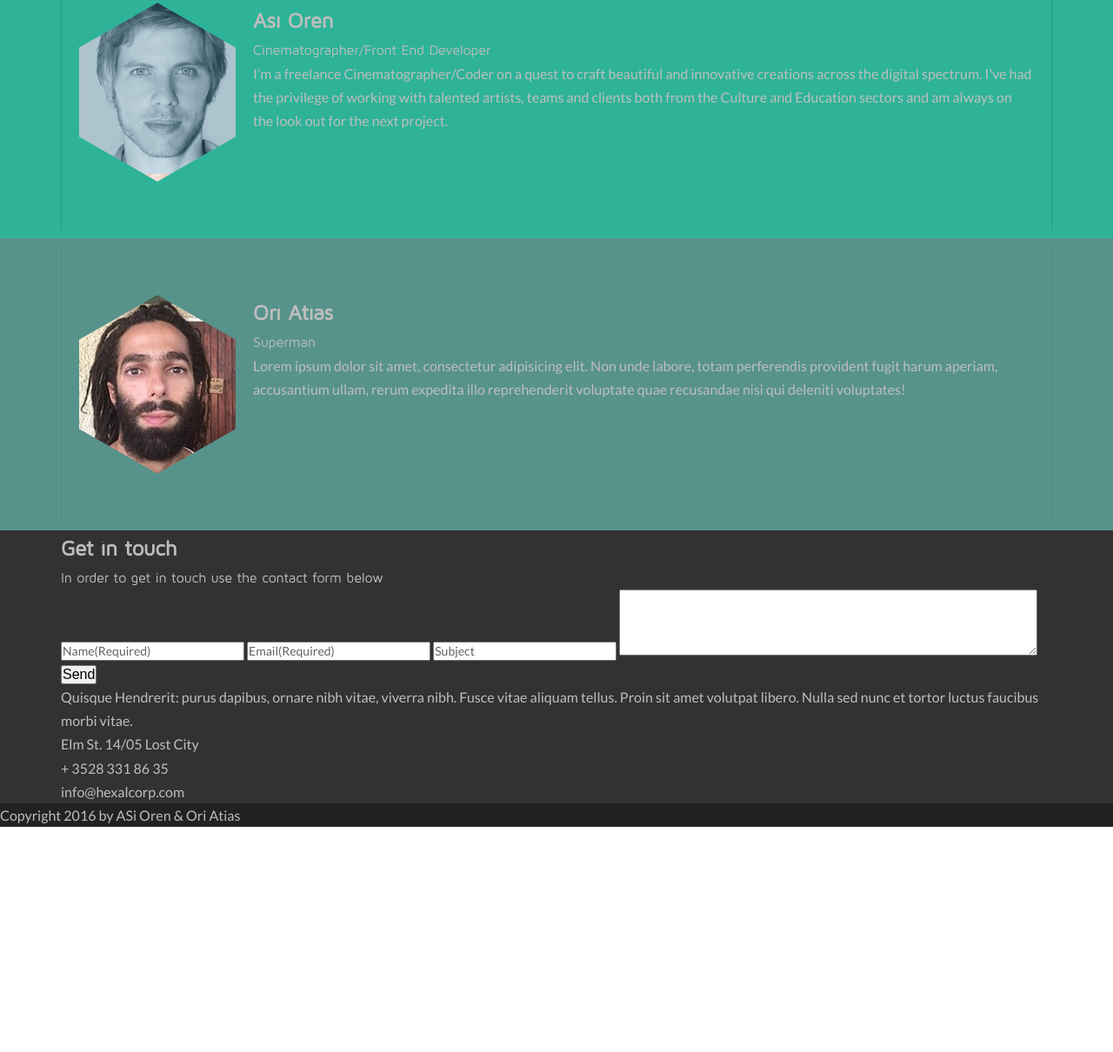
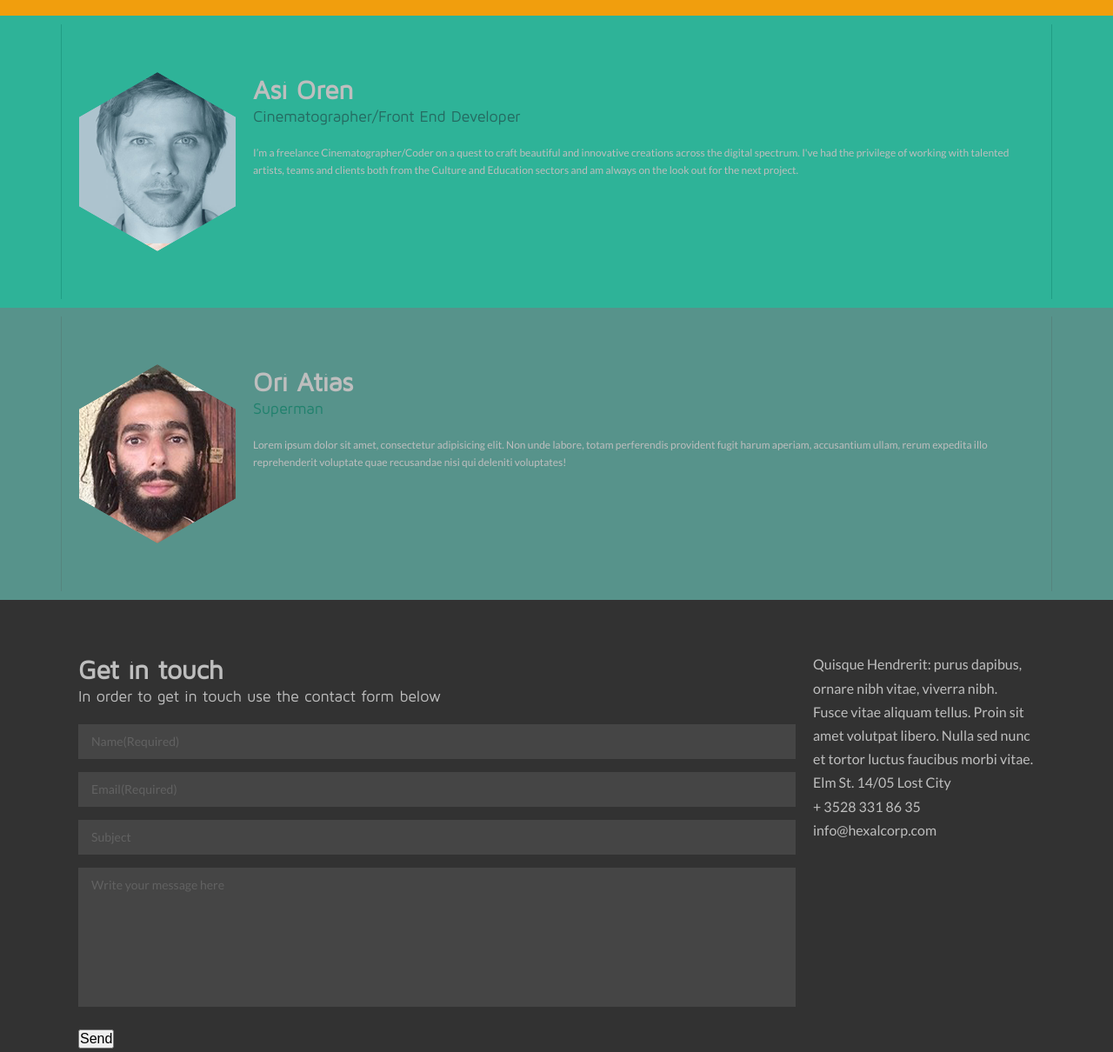
Before and after one commit to oriati/memeGen, a website: page index.html in a window 1280 px wide. Shown: the part 1020-2230 px from the top of the page at 87% size. Before the commit the page ends 1971 px from the top, so only its background shows below. Drawn offline with nearby package versions, Linux system fonts and the light colour scheme; files that its build step writes are made by us from their sources.

Commit message:
css is awsome

```diff
--- a/index.html
+++ b/index.html
@@ -60,12 +60,12 @@
 
             <div class="editor-tools">
                 <div class="top-text">
-                    <input type="text"  onkeyup  =   "renderImage()" class="editor-tools__text-top">
-                    <input type="color" oninput  =   "updateFont(0, 'color', this.value)" class="editor-font__color" value="#101010">
-                    <button             onclick  =   "updateFont(0, 'sizeMod', 2)"> + </button>
-                    <button             onclick  =   "updateFont(0, 'sizeMod', -2)"> - </button>
-                    <button             onclick  =   "updateFont(0, 'shadow')">Shadow</button>
-                    <select             onChange =   "updateFont(0, 'font',value')" class="editor-tools__font">
+                    <input type="text" onkeyup="renderImage()" class="editor-tools__text-top">
+                    <input type="color" oninput="updateFont(0, 'color', this.value)" class="editor-font__color" value="#101010">
+                    <button onclick="updateFont(0, 'sizeMod', 2)"> + </button>
+                    <button onclick="updateFont(0, 'sizeMod', -2)"> - </button>
+                    <button onclick="updateFont(0, 'shadow')">Shadow</button>
+                    <select onChange="updateFont(0, 'font',value')" class="editor-tools__font">
                         <option value="Arial">Arial</option>
                         <option value="Verdana">Verdana</option>
                         <option value="Times New Roman">Times New Roman</option>
@@ -73,12 +73,12 @@
                     </select>
                 </div>
                 <div class="bottom-text">
-                    <input type="text"  onkeyup  =  "renderImage()" class="editor-tools__text-bot">
-                    <input type="color" oninput  =  "updateFont(1, 'color', this.value)" class="editor-font__color" value="#101010">
-                    <button             onclick  =  "updateFont(1, 'sizeMod', 2)"> + </button>
-                    <button             onclick  =  "updateFont(1, 'sizeMod', -2)"> - </button>
-                    <button             onclick  =  "updateFont(1, 'shadow')">Shadow</button>
-                    <select             onChange =  "updateFont(1, 'font', value)" class="editor-tools__font">
+                    <input type="text" onkeyup="renderImage()" class="editor-tools__text-bot">
+                    <input type="color" oninput="updateFont(1, 'color', this.value)" class="editor-font__color" value="#101010">
+                    <button onclick="updateFont(1, 'sizeMod', 2)"> + </button>
+                    <button onclick="updateFont(1, 'sizeMod', -2)"> - </button>
+                    <button onclick="updateFont(1, 'shadow')">Shadow</button>
+                    <select onChange="updateFont(1, 'font', value)" class="editor-tools__font">
                         <option value="Arial">Arial</option>
                         <option value="Verdana">Verdana</option>
                         <option value="Times New Roman">Times New Roman</option>
@@ -127,20 +127,20 @@
     </div>
 
     <div class="contact" id="contact">
-        <div class="container">
-            <form action="GET">
+        <div class="container flex">
+            <form action="GET" class="contact__form">
                 <h2>Get in touch</h2>
                 <div class="sub-title">In order to get in touch use the contact form below</div>
                 <input type="text" placeholder="Name(Required)" />
                 <input type="email" placeholder="Email(Required)" />
                 <input type="subject" placeholder="Subject" />
-                <textarea rows="4" cols="50" placeholder="Write your message here">
-            </textarea>
+                <textarea rows="4" cols="50" placeholder="Write your message here"></textarea>
                 <button type="submit">Send</button>
             </form>
             <div class="contact__info">
                 <div class="contact--info-desc">
-                Quisque Hendrerit: purus dapibus, ornare nibh vitae, viverra nibh. Fusce vitae aliquam tellus. Proin sit amet volutpat libero. Nulla sed nunc et tortor luctus faucibus morbi vitae.
+                    Quisque Hendrerit: purus dapibus, ornare nibh vitae, viverra nibh. Fusce vitae aliquam tellus. Proin sit amet volutpat libero.
+                    Nulla sed nunc et tortor luctus faucibus morbi vitae.
                 </div>
                 <div class="contact--info-address">Elm St. 14/05 Lost City</div>
                 <div class="contact--info-phone">+ 3528 331 86 35</div>
--- a/scss/_about.scss
+++ b/scss/_about.scss
@@ -1,10 +1,13 @@
 .about {
     background: var(--active-color);
-    font-size: ren(12px);
+    font-size: rem(12px);
 }
 
 .about__item {
     padding: 10px 0;
+    .sub-title {
+        color: #256a61;
+    }
     .about__item-wrapper {
         padding: 55px 0;
         border-right: solid 1px #219d84;
@@ -12,6 +15,9 @@
     }
     &:nth-child(even) {
         background: var(--active-second-color);
+        .sub-title {
+            color: #20816d;
+        }
         .about__item-wrapper {
             border-right: solid 1px #56847e;
             border-left: solid 1px #56847e;
--- a/scss/_base.scss
+++ b/scss/_base.scss
@@ -27,6 +27,17 @@ a {
 
 h1, h2, h3, h4, h5, h6, .sub-title {
   font-family: var(--title-font);
+  margin: 0;
+  line-height: 1.3;
+}
+
+h2 {
+  font-size: rem(30px);
+}
+
+.sub-title {
+  font-size: rem(18px);
+  margin-bottom: 20px;
 }
 
 ul,
--- a/scss/_contact.scss
+++ b/scss/_contact.scss
@@ -1,3 +1,24 @@
 .contact {
     background: var(--dark-bg);
+    padding: 60px 0;
 }
+.contact__form {
+    margin: 0 20px;
+    width: calc(75% - 30px);
+
+    input, textarea {
+        width: 100%;
+        background: #454545;
+        line-height: 40px;
+        border: none;
+        padding: 0 15px;
+        margin-bottom: 15px;
+        color: var(--main-color);
+        font-size: var(--font-small);
+    }
+}
+.contact__info {
+    font-size: var(--font-small);
+    margin-right: 20px;
+    width: calc(25% - 30px);
+}
--- a/scss/_header.scss
+++ b/scss/_header.scss
@@ -14,6 +14,7 @@ header {
     a.logo {
         color: var(--active-color);
         transition: color 0.2s;
+        line-height: 1;
         &:hover {
             color: var(--warm-bg);
         }
--- a/scss/_helpers.scss
+++ b/scss/_helpers.scss
@@ -4,6 +4,10 @@
 
 button {
   cursor: pointer;
+}
+
+textarea {
+    resize: none;
 }
 
 .clean-btn {
--- a/scss/_meme-chooser.scss
+++ b/scss/_meme-chooser.scss
@@ -1,5 +1,9 @@
 .meme-chooser {
     margin-top: 75px;
+
+    .container {
+        padding: 0;
+    }
 }
 
 .controls {
@@ -11,11 +15,24 @@
 
 .gallery__container {
     margin-bottom: 50px;
+    display: block;
     img {
         width: 60px;
         float: left;
     }
     .hide {
-        opacity: 0.2;
+        display:none;
     }
 }
+
+/*-----------Controls---------------*/
+
+.controls input {
+    height: 35px;
+    line-height: 35px;
+    text-align: center;
+    width: 180px;
+    border: none;
+    border-top: 1px solid var(--dark-bg);
+    border-right: 1px solid var(--dark-bg);
+}
--- a/scss/_vars.scss
+++ b/scss/_vars.scss
@@ -9,6 +9,9 @@ $mobile-breakpoint: 642px;
   --primary-font: Lato;
   --title-font: Maven;
   --logo-font: Molle;
+
+  --font-small: rem(12px);
+
   /* Colors */
   --main-color: #bebebe;
   --title-color: #e0e0e0;
```
Also changed, not shown: 1 other file.
